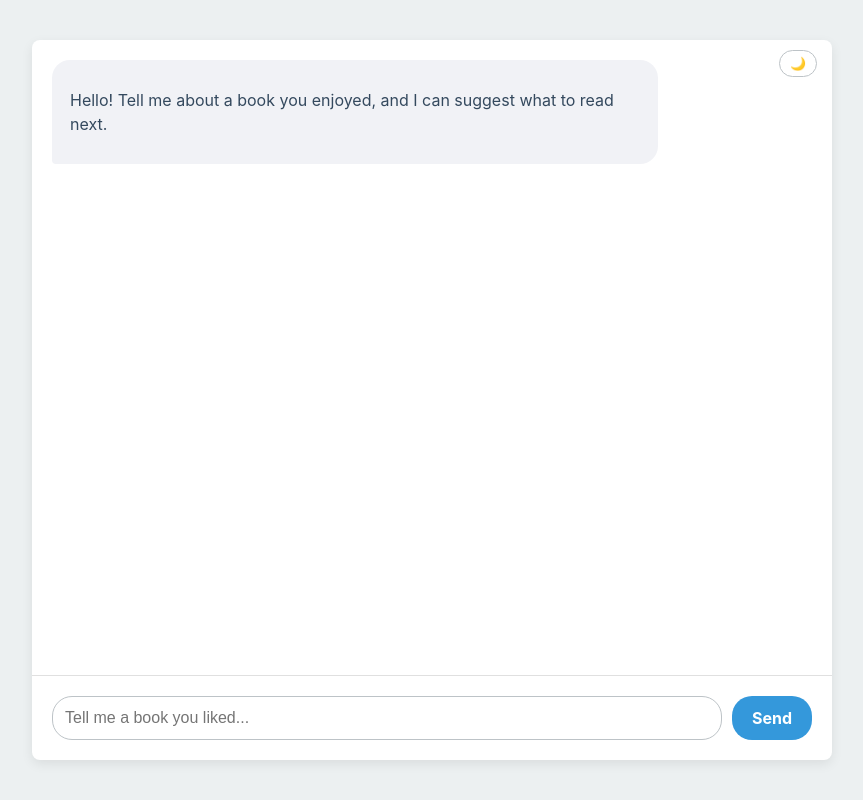
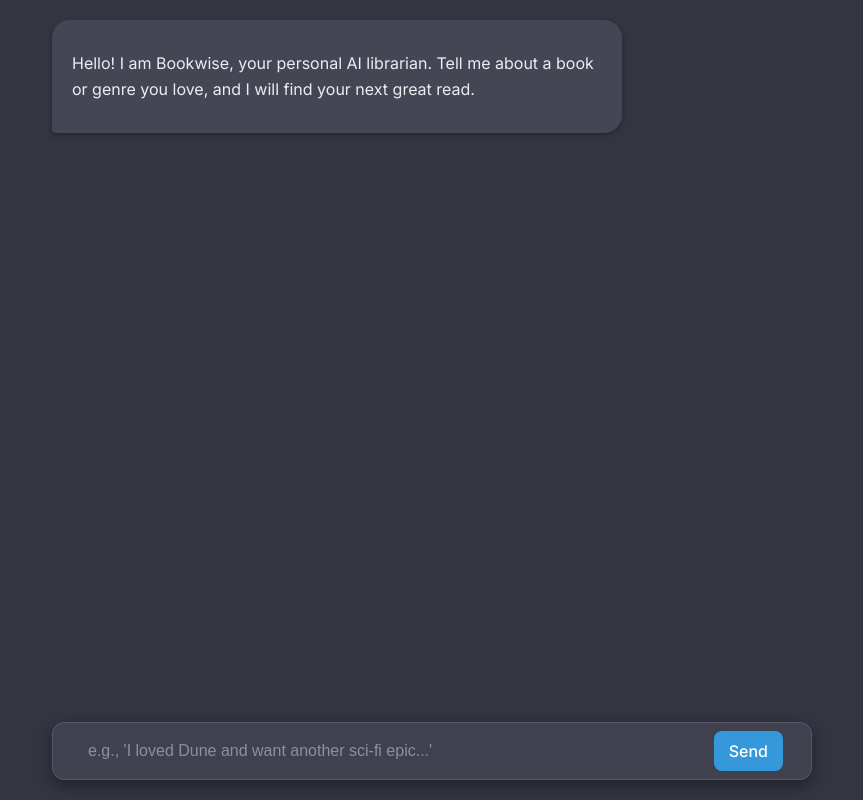
Before and after one commit to avicado-codes/3rd-sem-college-assignments, a React (Vite) app in the folder AI-Book-Recommendation-System/client/: page / in a window 1280 px wide. Shown: the whole page, without its empty margins (208-1071 px from the left). Built offline with nearby package versions, Linux system fonts and the light colour scheme.

Commit message:
feat: implement new CSS foundation and update App.jsx for UI revamp

```diff
--- a/AI-Book-Recommendation-System/client/src/App.css
+++ b/AI-Book-Recommendation-System/client/src/App.css
@@ -1,102 +1,85 @@
 /* client/src/App.css */
+@import url('https://fonts.googleapis.com/css2?family=Inter:wght@400;500;700&display=swap');
+
 :root {
-  /* Light Theme Palette */
-  --font-color: #2c3e50;
-  --bg-color: #ecf0f1;
-  --container-bg: #ffffff;
+  /* A modern, soothing dark theme palette */
+  --font-sans: 'Inter', system-ui, Avenir, Helvetica, Arial, sans-serif;
+  --bg-color: #343541;
+  --chat-container-bg: #444654;
+  --font-color: #ececf1;
+  --border-color: #565869;
   --user-bubble-bg: #3498db;
-  --user-bubble-text: #ffffff;
-  --ai-bubble-bg: #f1f2f6;
-  --ai-bubble-text: #34495e;
-  --input-bg: #ffffff;
-  --input-border: #bdc3c7;
-  --shadow-color: rgba(0, 0, 0, 0.08);
-  --border-color: #e0e0e0;
+  --ai-bubble-bg: #444654;
+  --input-bg: #40414f;
+  --placeholder-color: #8e8ea0;
+  --button-bg: #3498db;
+  --button-hover-bg: #2980b9;
+  --shadow-color: rgba(0, 0, 0, 0.3);
 }
 
-.dark-theme {
-  /* Dark Theme Palette */
-  --font-color: #ecf0f1;
-  --bg-color: #2c3e50;
-  --container-bg: #34495e;
-  --user-bubble-bg: #3498db;
-  --user-bubble-text: #ffffff;
-  --ai-bubble-bg: #465d75;
-  --ai-bubble-text: #ecf0f1;
-  --input-bg: #465d75;
-  --input-border: #2c3e50;
-  --shadow-color: rgba(0, 0, 0, 0.2);
-  --border-color: #4a627a;
+* {
+  box-sizing: border-box;
+}
+
+body {
+  margin: 0;
+  font-family: var(--font-sans);
+  background-color: var(--bg-color);
+  color: var(--font-color);
+  line-height: 1.6;
 }
 
 #root {
   width: 100%;
-  font-family: Inter, system-ui, Avenir, Helvetica, Arial, sans-serif;
-  line-height: 1.5;
-  font-weight: 400;
-  color: var(--font-color);
-  background-color: var(--bg-color);
   min-height: 100vh;
   display: flex;
   justify-content: center;
   align-items: center;
-  transition: background-color 0.3s, color 0.3s;
 }
 
 .chat-container {
   width: 100%;
   max-width: 800px;
-  height: 90vh;
-  background-color: var(--container-bg);
-  border-radius: 8px;
-  box-shadow: 0 4px 12px var(--shadow-color);
+  height: 100vh; /* Full screen height */
+  background-color: var(--bg-color);
   display: flex;
   flex-direction: column;
-  transition: background-color 0.3s;
-  position: relative; /* For positioning the theme toggle */
-}
-
-.theme-toggle {
-  position: absolute;
-  top: 10px;
-  right: 15px;
-  background: none;
-  border: 1px solid var(--input-border);
-  color: var(--font-color);
-  padding: 5px 10px;
-  border-radius: 20px;
-  cursor: pointer;
-  font-size: 0.8rem;
-  z-index: 10;
+  position: relative;
 }
 
 .chat-window {
   flex-grow: 1;
   overflow-y: auto;
-  padding: 20px;
+  padding: 20px 20px 120px 20px; /* Add padding to bottom to avoid overlap */
   display: flex;
   flex-direction: column;
-  gap: 15px;
+  gap: 25px;
+}
+
+/* Animation for new messages */
+@keyframes fadeIn {
+  from { opacity: 0; transform: translateY(10px); }
+  to { opacity: 1; transform: translateY(0); }
 }
 
 .message {
-  padding: 12px 18px;
+  padding: 15px 20px;
   border-radius: 18px;
   max-width: 75%;
   word-wrap: break-word;
+  animation: fadeIn 0.3s ease-out;
+  box-shadow: 0 2px 5px var(--shadow-color);
 }
 
 .user-message {
   background-color: var(--user-bubble-bg);
-  color: var(--user-bubble-text);
-  align-self: flex-end; /* This aligns user messages to the right */
+  align-self: flex-end;
   border-bottom-right-radius: 4px;
 }
 
 .ai-message {
   background-color: var(--ai-bubble-bg);
-  color: var(--ai-bubble-text);
-  align-self: flex-start; /* This aligns AI messages to the left */
+  align-self: flex-start;
   border-bottom-left-radius: 4px;
 }
 
@@ -110,55 +93,74 @@
   padding-top: 5px;
   margin-top: 0;
 }
-.book-card h3 { margin: 0 0 5px 0; }
-.book-card p { margin: 0 0 8px 0; }
-.book-card .for-you { font-style: italic; color: var(--font-color); opacity: 0.8; }
+.book-card h3 {
+  margin: 0 0 5px 0;
+  color: var(--font-color);
+}
+.book-card p {
+  margin: 0 0 8px 0;
+  color: #d1d5db; /* Lighter text for details */
+}
+.book-card .for-you {
+  font-style: italic;
+  color: #9ca3af; /* Even lighter for the summary */
+  font-size: 0.9em;
+}
+
+.input-area {
+  position: absolute;
+  bottom: 0;
+  left: 0;
+  right: 0;
+  padding: 20px;
+  background: linear-gradient(to top, var(--bg-color) 50%, transparent);
+}
 
 .input-form {
-  padding: 20px;
-  border-top: 1px solid var(--border-color);
+  max-width: 800px;
+  margin: 0 auto;
+  padding: 0 20px;
   display: flex;
   gap: 10px;
+  background-color: var(--input-bg);
+  border-radius: 12px;
+  border: 1px solid var(--border-color);
+  box-shadow: 0 5px 15px rgba(0, 0, 0, 0.4);
 }
 
 .input-form input {
   flex-grow: 1;
-  padding: 12px;
-  border: 1px solid var(--input-border);
-  background-color: var(--input-bg);
+  padding: 15px;
+  border: none;
+  background-color: transparent;
   color: var(--font-color);
-  border-radius: 20px;
   font-size: 1rem;
+  outline: none;
+}
+.input-form input::placeholder {
+  color: var(--placeholder-color);
 }
 
 .input-form button {
-  padding: 12px 20px;
+  padding: 10px 15px;
+  margin: 8px 8px 8px 0;
   border: none;
-  background-color: var(--user-bubble-bg);
-  color: var(--user-bubble-text);
-  border-radius: 20px;
+  background-color: var(--button-bg);
+  color: white;
+  border-radius: 8px;
   cursor: pointer;
-  font-weight: bold;
+  font-weight: 500;
+  transition: background-color 0.2s;
+}
+.input-form button:hover:not(:disabled) {
+  background-color: var(--button-hover-bg);
 }
 .input-form button:disabled {
-  opacity: 0.6;
+  opacity: 0.5;
   cursor: not-allowed;
 }
-.input-form button:hover:not(:disabled) {
-  opacity: 0.85;
+
+/* Remove old theme toggle button styling if it exists */
+.theme-toggle {
+  display: none;
 }
-
-.loading-spinner {
-  border: 4px solid rgba(0, 0, 0, 0.1);
-  width: 36px;
-  height: 36px;
-  border-radius: 50%;
-  border-left-color: var(--user-bubble-bg);
-  align-self: center;
-  animation: spin 1s ease infinite;
-}
-
-@keyframes spin {
-  0% { transform: rotate(0deg); }
-  100% { transform: rotate(360deg); }
-}
--- a/AI-Book-Recommendation-System/client/src/App.jsx
+++ b/AI-Book-Recommendation-System/client/src/App.jsx
@@ -1,39 +1,30 @@
-// client/src/App.jsx
+// client/src/App.jsx (Corrected Version)
 import React, { useState, useEffect, useRef } from 'react';
 import BookCard from './components/BookCard';
 import LoadingSpinner from './components/LoadingSpinner';
 import './App.css';
 
 function App() {
-  // State for theme management
-  const [theme, setTheme] = useState(() => localStorage.getItem('theme') || 'light');
-
   const [messages, setMessages] = useState([
     {
       sender: 'ai',
       type: 'text',
-      content: 'Hello! Tell me about a book you enjoyed, and I can suggest what to read next.'
+      content: 'Hello! I am Bookwise, your personal AI librarian. Tell me about a book or genre you love, and I will find your next great read.'
     }
   ]);
   const [userInput, setUserInput] = useState('');
   const [isLoading, setIsLoading] = useState(false);
   const chatWindowRef = useRef(null);
 
-  // Effect to save theme to localStorage and apply class to body
-  useEffect(() => {
-    localStorage.setItem('theme', theme);
-    document.body.className = `${theme}-theme`;
-  }, [theme]);
-
+  // Effect to automatically scroll to the newest message
   useEffect(() => {
     if (chatWindowRef.current) {
-      chatWindowRef.current.scrollTop = chatWindowRef.current.scrollHeight;
+      chatWindowRef.current.scrollTo({
+        top: chatWindowRef.current.scrollHeight,
+        behavior: 'smooth'
+      });
     }
   }, [messages, isLoading]);
-
-  const toggleTheme = () => {
-    setTheme((prevTheme) => (prevTheme === 'light' ? 'dark' : 'light'));
-  };
 
   const handleSubmit = async (e) => {
     e.preventDefault();
@@ -49,6 +40,7 @@ function App() {
     setIsLoading(true);
 
     try {
+      // The fetch logic remains the same, connecting to our local server
       const response = await fetch('http://localhost:3001/api/recommendations', {
         method: 'POST',
         headers: {
@@ -69,12 +61,12 @@ function App() {
         content: data.recommendations,
       };
       setMessages((prevMessages) => [...prevMessages, newAiMessage]);
-    } catch (error) {
+    } catch (error) { // THIS LINE IS NOW FIXED
       console.error('Fetch error:', error);
       const errorMessage = {
         sender: 'ai',
         type: 'text',
-        content: 'Sorry, I had trouble getting recommendations. Please try again later.',
+        content: 'I seem to be having trouble accessing my library at the moment. Please try again in a little while.',
       };
       setMessages((prevMessages) => [...prevMessages, errorMessage]);
     } finally {
@@ -83,18 +75,14 @@ function App() {
   };
 
   return (
-    <div className={`chat-container ${theme}-theme`}>
-      <button onClick={toggleTheme} className="theme-toggle">
-        {theme === 'light' ? '🌙' : '☀️'}
-      </button>
-
+    <div className="chat-container">
       <div className="chat-window" ref={chatWindowRef}>
         {messages.map((msg, index) => (
           <div key={index} className={`message ${msg.sender}-message`}>
             {msg.type === 'text' && <p>{msg.content}</p>}
             {msg.type === 'books' && (
               <div>
-                <p>Of course! Based on that, you might enjoy these:</p>
+                <p>Of course! Based on your interest, you might enjoy these:</p>
                 {msg.content.map((book, bookIndex) => (
                   <BookCard key={bookIndex} book={book} />
                 ))}
@@ -109,16 +97,20 @@ function App() {
         )}
       </div>
 
+      <div className="input-area">
         <form className="input-form" onSubmit={handleSubmit}>
           <input
             type="text"
             value={userInput}
             onChange={(e) => setUserInput(e.target.value)}
-          placeholder="Tell me a book you liked..."
+            placeholder="e.g., 'I loved Dune and want another sci-fi epic...'"
             disabled={isLoading}
           />
-        <button type="submit" disabled={isLoading}>Send</button>
+          <button type="submit" disabled={isLoading}>
+            Send
+          </button>
         </form>
+      </div>
     </div>
   );
 }
```
Lines whose indentation alone changed are shown as unchanged.
